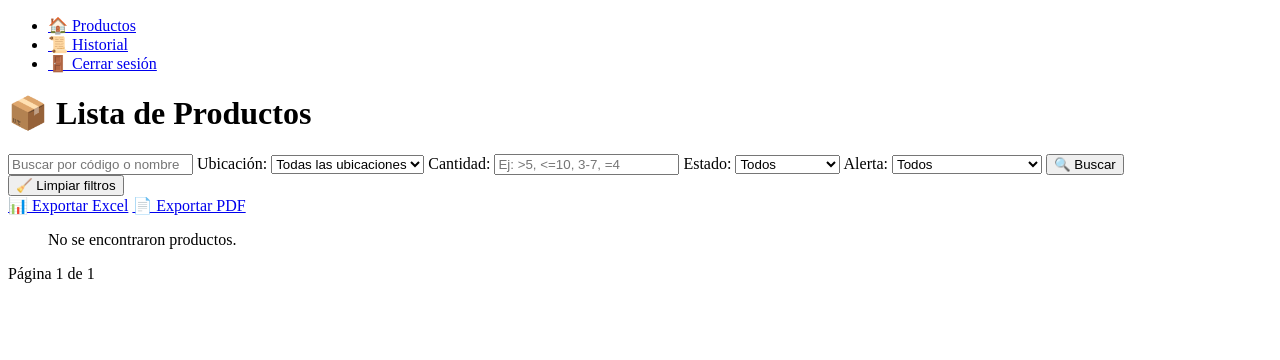
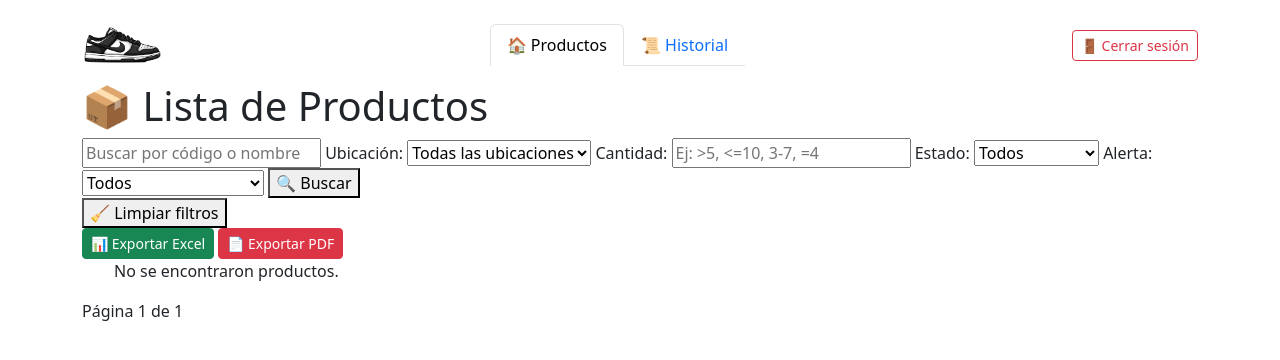
Before and after one commit to axeltoc23/inventario-elconet, a Django app: page /productos/ in a window 1280 px wide. Shown: the top 360 px of the page. Run offline with Django 5.2, Linux system fonts and the light colour scheme; the visitor is signed in with stand-in values (Sample User, id 1); data that the repository does not hold is empty; parts of the project's set-up code (start-up, migrations or seed data) failed here and were passed over.

Commit message:
navbar lista con bootstrap

```diff
--- a/inventario/settings.py
+++ b/inventario/settings.py
@@ -136,6 +136,10 @@ USE_TZ = True
 
 STATIC_URL = 'static/'
 
+STATICFILES_DIRS = [
+    BASE_DIR / "static",
+]
+
 # Default primary key field type
 # https://docs.djangoproject.com/en/5.1/ref/settings/#default-auto-field
 
--- a/templates/productos/base.html
+++ b/templates/productos/base.html
@@ -1,35 +1,73 @@
+{% load static %}
 <!DOCTYPE html>
 <html lang="es">
 <head>
     <meta charset="UTF-8">
     <meta name="viewport" content="width=device-width, initial-scale=1.0">
     <title>{% block title %}Inventario{% endblock %}</title>
+
+    <!-- Bootstrap CSS -->
+    <link href="https://cdn.jsdelivr.net/npm/bootstrap@5.3.3/dist/css/bootstrap.min.css" rel="stylesheet">
 </head>
 <body>
-    <nav>
-        <ul>
-            {% if request.user.is_authenticated %}
-                <li><a href="{% url 'lista_productos' %}">🏠 Productos</a></li>
-                {% if request.user.groups.all.0.name == "Administrador" %}
-                <li><a href="{% url 'admin:index' %}">🛠️  Admin</a></li>
-                {% endif %}
-                {% if request.user.groups.all.0.name in "Administrador,Supervisor" %}
-                <li><a href="{% url 'agregar_producto' %}">➕ Agregar Producto</a></li>
-                <li><a href="{% url 'lista_ubicaciones' %}">📦 Ubicaciones</a></li>
-                {% endif %}
-                <li><a href="{% url 'historial_movimientos' %}">📜 Historial</a></li>
-                <li>
-                    <a href="#" onclick="document.getElementById('logout-form').submit();">🚪 Cerrar sesión</a>
-                    <form id="logout-form" action="{% url 'logout' %}" method="post" style="display: none;">
-                        {% csrf_token %}
-                    </form>
-                </li>
+
+{% if request.user.is_authenticated %}
+<div class="container mt-4">
+
+    <!-- Barra superior con 3 secciones: logo - tabs - cerrar sesión -->
+    <div class="d-flex justify-content-between align-items-center mb-3">
+
+        <!-- Espacio para logo -->
+        <div>
+            <!-- Aquí puedes agregar tu logo en el futuro -->
+            <img src="{% static 'img/logo.png' %}" alt="Logo" style="height: 40px;">
+        </div>
+
+        <!-- Navbar centrada -->
+        <ul class="nav nav-tabs">
+            <li class="nav-item">
+                <a class="nav-link {% if request.resolver_match.url_name == 'lista_productos' %}active{% endif %}" href="{% url 'lista_productos' %}">🏠 Productos</a>
+            </li>
+
+            {% if request.user.groups.all.0.name == "Administrador" %}
+            <li class="nav-item">
+                <a class="nav-link" href="{% url 'admin:index' %}">🛠️ Admin</a>
+            </li>
             {% endif %}
+
+            {% if request.user.groups.all.0.name == "Administrador" or request.user.groups.all.0.name == "Supervisor" %}
+            <li class="nav-item">
+                <a class="nav-link {% if request.resolver_match.url_name == 'agregar_producto' %}active{% endif %}" href="{% url 'agregar_producto' %}">➕ Agregar Producto</a>
+            </li>
+            <li class="nav-item">
+                <a class="nav-link {% if request.resolver_match.url_name == 'lista_ubicaciones' %}active{% endif %}" href="{% url 'lista_ubicaciones' %}">📦 Ubicaciones</a>
+            </li>
+            {% endif %}
+
+            <li class="nav-item">
+                <a class="nav-link {% if request.resolver_match.url_name == 'historial_movimientos' %}active{% endif %}" href="{% url 'historial_movimientos' %}">📜 Historial</a>
+            </li>
         </ul>
-    </nav>
 
+        <!-- Cerrar sesión a la derecha -->
+        <div>
+            <a class="btn btn-outline-danger btn-sm" href="#" onclick="document.getElementById('logout-form').submit();">🚪 Cerrar sesión</a>
+        </div>
+
+        <!-- Formulario logout oculto -->
+        <form id="logout-form" action="{% url 'logout' %}" method="post" style="display: none;">
+            {% csrf_token %}
+        </form>
+    </div>
+
+    <!-- Contenido de la página -->
     <div>
         {% block content %}{% endblock %}
     </div>
+</div>
+{% endif %}
+
+<!-- Bootstrap JS -->
+<script src="https://cdn.jsdelivr.net/npm/bootstrap@5.3.3/dist/js/bootstrap.bundle.min.js"></script>
 </body>
 </html>
```
Also changed, not shown: static/img/logo.png (added), templates/base.html (deleted), 1 other file.
